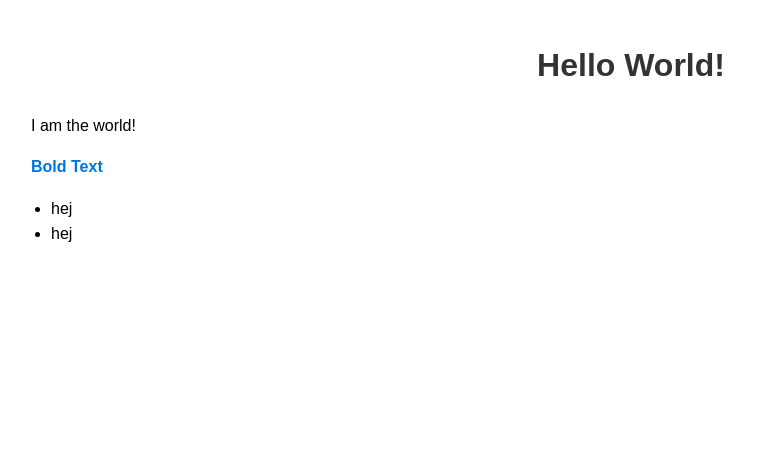
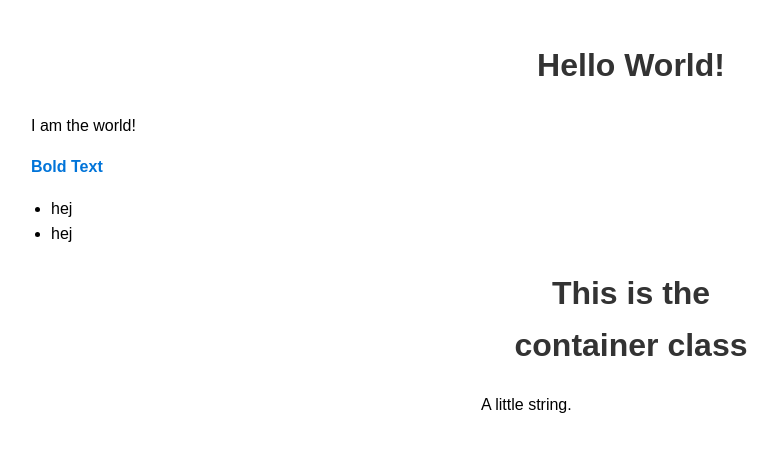
Before and after one commit to EdvinArnryd/PortfolioWebsite, a plain HTML site: page index.html in a window 1280 px wide. Shown: the whole page, without its empty margins (9-787 px from the left). Drawn offline with Linux system fonts and the light colour scheme.

Commit message:
Updated with css class

```diff
--- a/index.html
+++ b/index.html
@@ -25,6 +25,11 @@
             <li>hej</li>
             <li>hej</li>
         </ul>
+
+        <div class="container">
+            <h1>This is the container class</h1>
+            <p>A little string.</p>
+        </div>
     </main>
 
 </body>
--- a/style.css
+++ b/style.css
@@ -16,3 +16,8 @@ ul {
 strong {
     color: #0074d9;
 }
+
+.container{
+    width: 300px;
+    margin: 0 auto;
+}
```
